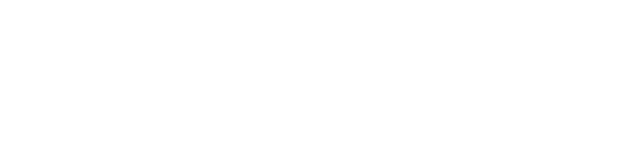
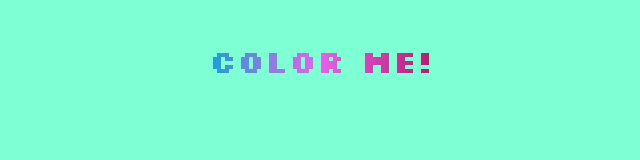
Before and after one commit to alfa-m/color-me, a plain HTML site: page index.html in a window 1280 px wide. Shown: the whole page, without its empty margins (319-959 px from the left). Drawn offline with Linux system fonts and the light colour scheme.

Commit message:
:lipstick: header with cute pallete color

```diff
--- a/index.html
+++ b/index.html
@@ -6,6 +6,18 @@
     <meta charset="UTF-8" />
     <meta http-equiv="X-UA-Compatible" content="IE=edge" />
     <meta name="viewport" content="width=device-width, initial-scale=1.0" />
+
+    <link rel="stylesheet" href="style.css" />
+
+    <link rel="preconnect" href="https://fonts.googleapis.com" />
+    <link rel="preconnect" href="https://fonts.gstatic.com" crossorigin />
+    <link
+      href="https://fonts.googleapis.com/css2?family=Silkscreen:wght@400;700&display=swap"
+      rel="stylesheet"
+    />
   </head>
-  <body></body>
+  <body>
+    <header>COLOR ME!</header>
+    <main></main>
+  </body>
 </html>
--- a/style.css
+++ b/style.css
@@ -3,3 +3,33 @@
   margin: 0;
   border: 0;
 }
+
+body {
+  width: 100vw;
+  height: 100vh;
+  font-family: "Silkscreen", Arial, Helvetica, sans-serif;
+  background-color: aquamarine;
+}
+
+header {
+  display: flex;
+  justify-content: center;
+  align-items: center;
+  height: 15%;
+  font-size: xx-large;
+  font-weight: bold;
+  background-image: linear-gradient(
+    to left,
+    #841c26 20%,
+    #af125a 40%,
+    #e760eb 50%,
+    #00a9d4 60%,
+    #242dc4 70%
+  );
+  -webkit-background-clip: text;
+  color: transparent;
+}
+
+main {
+  width: 90%;
+}
```
